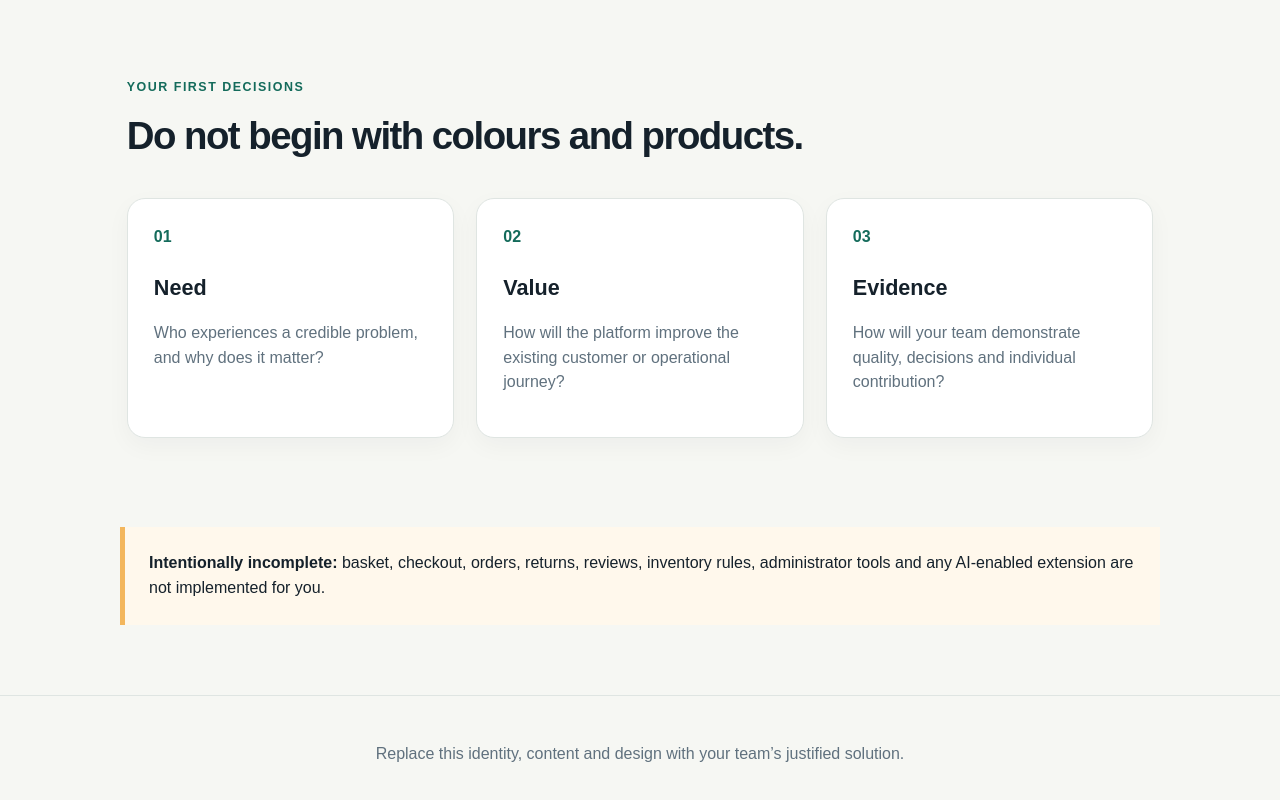
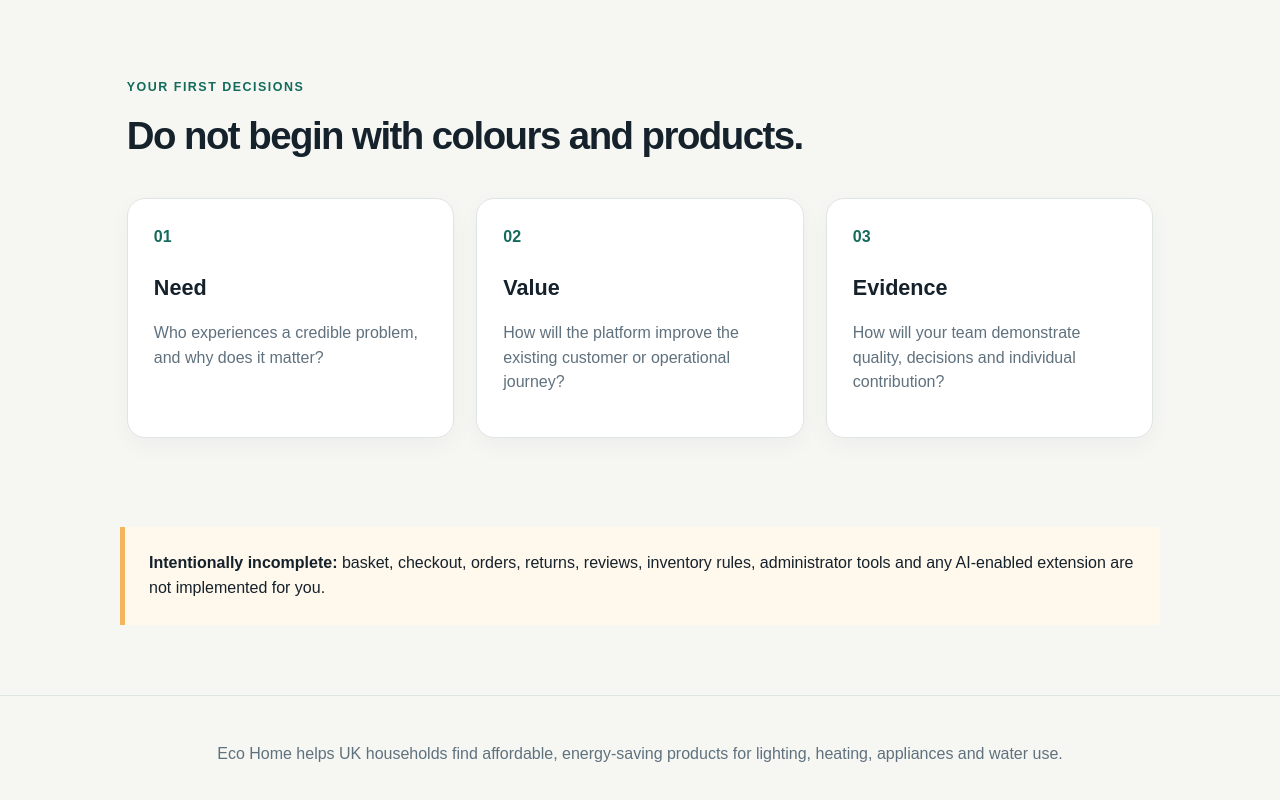
Before and after one commit to aaminahx/DG4AGA-Team03-Ecommerce, a Next.js app: page / in a window 1280 px wide. Shown: the part 574-1374 px from the top of the page. Built offline with nearby package versions, Linux system fonts and the light colour scheme.

Commit message:
Update footer content with Eco Home description
apply team identity to starter website

```diff
--- a/src/app/layout.tsx
+++ b/src/app/layout.tsx
@@ -21,7 +21,7 @@ export default function RootLayout({ children }: Readonly<{ children: React.Reac
         </header>
         <main>{children}</main>
         <footer>
-          <p>Replace this identity, content and design with your team’s justified solution.</p>
+          <p>Eco Home helps UK households find affordable, energy-saving products for lighting, heating, appliances and water use.</p>
         </footer>
       </body>
     </html>
```
